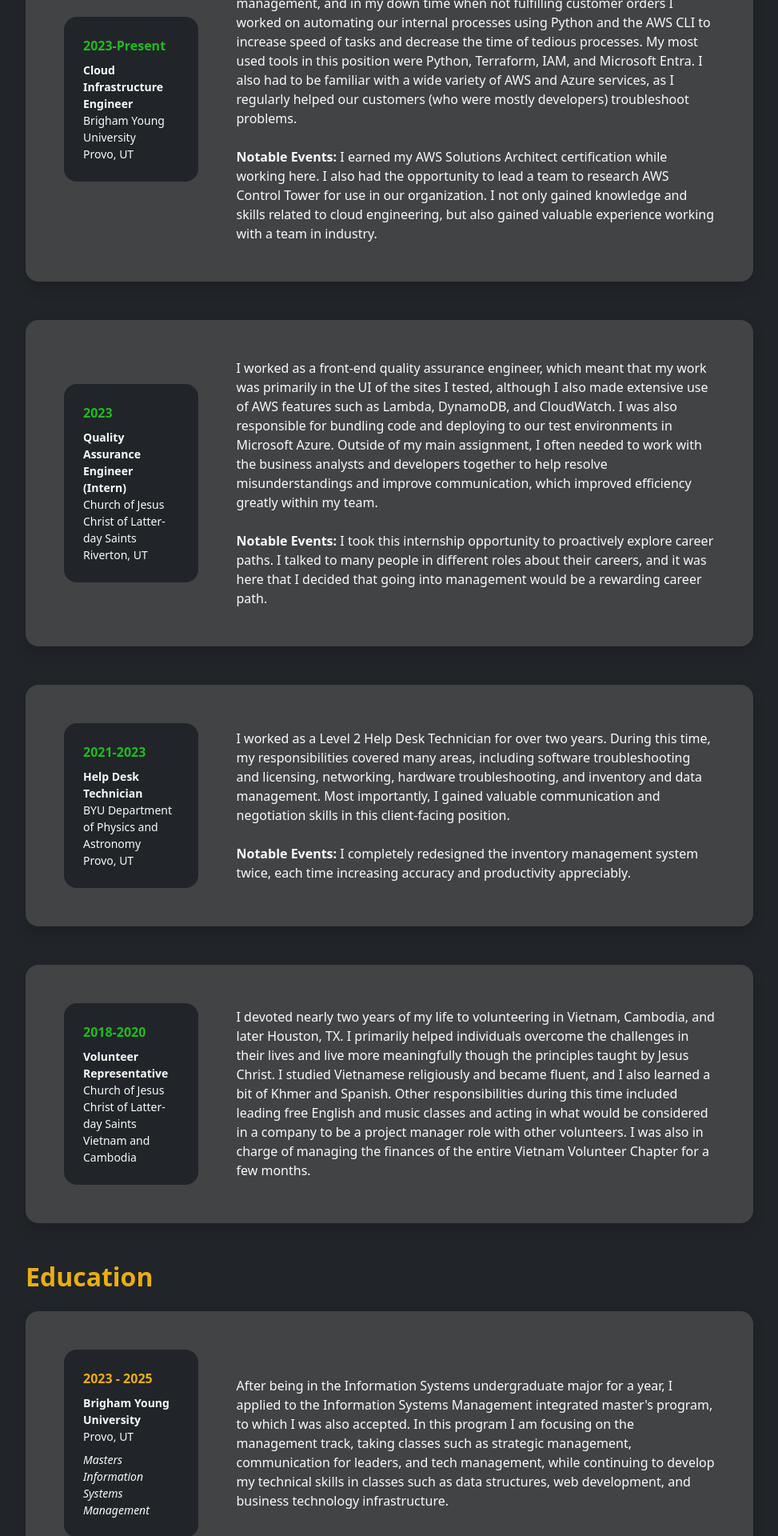
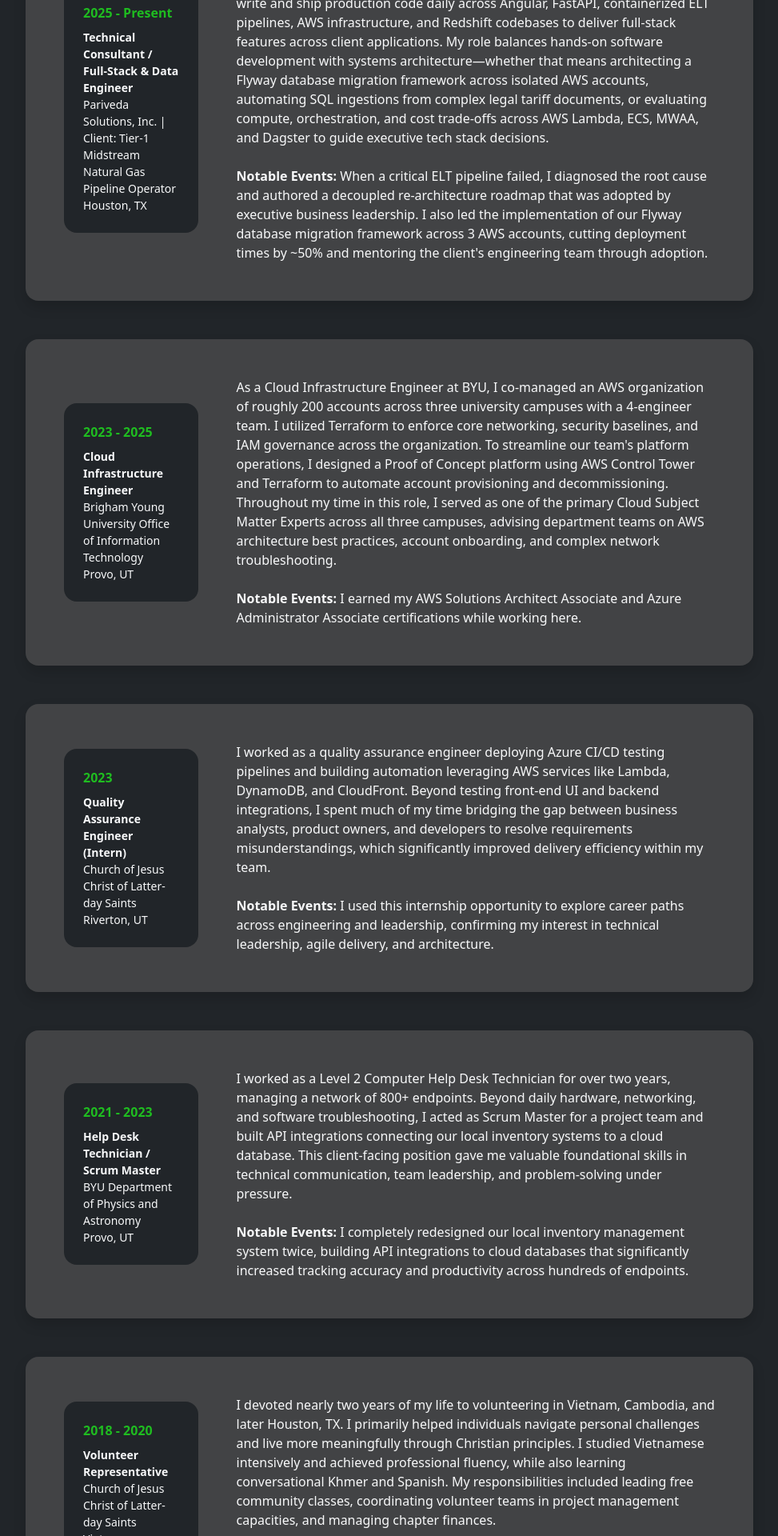
Before and after one commit to Jbird757/resume-site, a React (Vite) app: page /Resume in a window 1280 px wide. Shown: the part 380-2300 px from the top of the page at 80% size, without its empty margins (153-1126 px from the left). Built offline with nearby package versions, Linux system fonts and the light colour scheme.

Commit message:
updated jobs

```diff
--- a/src/components/ResumeContents.jsx
+++ b/src/components/ResumeContents.jsx
@@ -28,7 +28,7 @@ const Contents = () => {
                                             </div>
                                         </div>
                                         <div className="col-lg-9">
-                                            <div className="text-light">
+                                            <div className="text-light" style={{ whiteSpace: 'pre-line' }}>
                                                 {exp.description}
                                                 {exp.notableEvents && (
                                                     <>
--- a/src/data/resume.json
+++ b/src/data/resume.json
@@ -1,13 +1,22 @@
 {
   "experience": [
     {
+      "id": "pariveda-technical-consultant",
+      "period": "2025 - Present",
+      "role": "Technical Consultant / Full-Stack & Data Engineer",
+      "company": "Pariveda Solutions, Inc. | Client: Tier-1 Midstream Natural Gas Pipeline Operator",
+      "location": "Houston, TX",
+      "description": "I work as a Technical Consultant at Pariveda Solutions, embedded with a Tier-1 midstream natural gas pipeline operator in Houston. In my day-to-day work, I write and ship production code daily across Angular, FastAPI, containerized ELT pipelines, AWS infrastructure, and Redshift codebases to deliver full-stack features across client applications. My role balances hands-on software development with systems architecture—whether that means architecting a Flyway database migration framework across isolated AWS accounts, automating SQL ingestions from complex legal tariff documents, or evaluating compute, orchestration, and cost trade-offs across AWS Lambda, ECS, MWAA, and Dagster to guide executive tech stack decisions.",
+      "notableEvents": "When a critical ELT pipeline failed, I diagnosed the root cause and authored a decoupled re-architecture roadmap that was adopted by executive business leadership. I also led the implementation of our Flyway database migration framework across 3 AWS accounts, cutting deployment times by ~50% and mentoring the client's engineering team through adoption."
+    },
+    {
       "id": "byu-cloud-engineer",
-      "period": "2023-Present",
+      "period": "2023 - 2025",
       "role": "Cloud Infrastructure Engineer",
-      "company": "Brigham Young University",
+      "company": "Brigham Young University Office of Information Technology",
       "location": "Provo, UT",
-      "description": "As a cloud infrastructure engineer, I helped manage the networks and resources in AWS and Azure. I mostly worked on cloud account and user management, and in my down time when not fulfilling customer orders I worked on automating our internal processes using Python and the AWS CLI to increase speed of tasks and decrease the time of tedious processes. My most used tools in this position were Python, Terraform, IAM, and Microsoft Entra. I also had to be familiar with a wide variety of AWS and Azure services, as I regularly helped our customers (who were mostly developers) troubleshoot problems.",
-      "notableEvents": "I earned my AWS Solutions Architect certification while working here. I also had the opportunity to lead a team to research AWS Control Tower for use in our organization. I not only gained knowledge and skills related to cloud engineering, but also gained valuable experience working with a team in industry."
+      "description": "As a Cloud Infrastructure Engineer at BYU, I co-managed an AWS organization of roughly 200 accounts across three university campuses with a 4-engineer team. I utilized Terraform to enforce core networking, security baselines, and IAM governance across the organization. To streamline our team's platform operations, I designed a Proof of Concept platform using AWS Control Tower and Terraform to automate account provisioning and decommissioning. Throughout my time in this role, I served as one of the primary Cloud Subject Matter Experts across all three campuses, advising department teams on AWS architecture best practices, account onboarding, and complex network troubleshooting.",
+      "notableEvents": "I earned my AWS Solutions Architect Associate and Azure Administrator Associate certifications while working here."
     },
     {
       "id": "lds-qa-intern",
@@ -15,26 +24,26 @@
       "role": "Quality Assurance Engineer (Intern)",
       "company": "Church of Jesus Christ of Latter-day Saints",
       "location": "Riverton, UT",
-      "description": "I worked as a front-end quality assurance engineer, which meant that my work was primarily in the UI of the sites I tested, although I also made extensive use of AWS features such as Lambda, DynamoDB, and CloudWatch. I was also responsible for bundling code and deploying to our test environments in Microsoft Azure. Outside of my main assignment, I often needed to work with the business analysts and developers together to help resolve misunderstandings and improve communication, which improved efficiency greatly within my team.",
-      "notableEvents": "I took this internship opportunity to proactively explore career paths. I talked to many people in different roles about their careers, and it was here that I decided that going into management would be a rewarding career path."
+      "description": "I worked as a quality assurance engineer deploying Azure CI/CD testing pipelines and building automation leveraging AWS services like Lambda, DynamoDB, and CloudFront. Beyond testing front-end UI and backend integrations, I spent much of my time bridging the gap between business analysts, product owners, and developers to resolve requirements misunderstandings, which significantly improved delivery efficiency within my team.",
+      "notableEvents": "I used this internship opportunity to explore career paths across engineering and leadership, confirming my interest in technical leadership, agile delivery, and architecture."
     },
     {
       "id": "byu-helpdesk",
-      "period": "2021-2023",
-      "role": "Help Desk Technician",
+      "period": "2021 - 2023",
+      "role": "Help Desk Technician / Scrum Master",
       "company": "BYU Department of Physics and Astronomy",
       "location": "Provo, UT",
-      "description": "I worked as a Level 2 Help Desk Technician for over two years. During this time, my responsibilities covered many areas, including software troubleshooting and licensing, networking, hardware troubleshooting, and inventory and data management. Most importantly, I gained valuable communication and negotiation skills in this client-facing position.",
-      "notableEvents": "I completely redesigned the inventory management system twice, each time increasing accuracy and productivity appreciably."
+      "description": "I worked as a Level 2 Computer Help Desk Technician for over two years, managing a network of 800+ endpoints. Beyond daily hardware, networking, and software troubleshooting, I acted as Scrum Master for a project team and built API integrations connecting our local inventory systems to a cloud database. This client-facing position gave me valuable foundational skills in technical communication, team leadership, and problem-solving under pressure.",
+      "notableEvents": "I completely redesigned our local inventory management system twice, building API integrations to cloud databases that significantly increased tracking accuracy and productivity across hundreds of endpoints."
     },
     {
       "id": "volunteer-representative",
-      "period": "2018-2020",
+      "period": "2018 - 2020",
       "role": "Volunteer Representative",
       "company": "Church of Jesus Christ of Latter-day Saints",
-      "location": "Vietnam and Cambodia",
-      "description": "I devoted nearly two years of my life to volunteering in Vietnam, Cambodia, and later Houston, TX. I primarily helped individuals overcome the challenges in their lives and live more meaningfully though the principles taught by Jesus Christ. I studied Vietnamese religiously and became fluent, and I also learned a bit of Khmer and Spanish. Other responsibilities during this time included leading free English and music classes and acting in what would be considered in a company to be a project manager role with other volunteers. I was also in charge of managing the finances of the entire Vietnam Volunteer Chapter for a few months.",
-      "notableEvents": null
+      "location": "Vietnam, Cambodia, Houston, TX",
+      "description": "I devoted nearly two years of my life to volunteering in Vietnam, Cambodia, and later Houston, TX. I primarily helped individuals navigate personal challenges and live more meaningfully through Christian principles. I studied Vietnamese intensively and achieved professional fluency, while also learning conversational Khmer and Spanish. My responsibilities included leading free community classes, coordinating volunteer teams in project management capacities, and managing chapter finances.",
+      "notableEvents": "I managed the entire financial budget for the Vietnam Volunteer Chapter for several months and led training workshops to mentor new volunteer representatives."
     }
   ],
   "education": [
@@ -43,34 +52,34 @@
       "period": "2023 - 2025",
       "degree": "Masters",
       "field": "Information Systems Management",
-      "institution": "Brigham Young University",
+      "institution": "Brigham Young University | Marriott School of Business",
       "location": "Provo, UT",
-      "description": "After being in the Information Systems undergraduate major for a year, I applied to the Information Systems Management integrated master's program, to which I was also accepted. In this program I am focusing on the management track, taking classes such as strategic management, communication for leaders, and tech management, while continuing to develop my technical skills in classes such as data structures, web development, and business technology infrastructure."
+      "description": "Completed the integrated Master of Information Systems Management program at BYU's Marriott School of Business, graduating in May 2025. My studies focused on strategic management, leadership communication, and tech management, while advancing my engineering skills in data structures, web development, and cloud infrastructure."
     },
     {
       "id": "byu-bsis",
       "period": "2017 - 2025",
       "degree": "Bachelors",
-      "field": "Information Systems",
+      "field": "Information Systems (Minor in Computer Science)",
       "institution": "Brigham Young University",
       "location": "Provo, UT",
-      "description": "I started at BYU as a freshman in 2017 but took a break to volunteer in Southeast Asia (See above). I returned to school in 2021, and soon after was accepted into the Information Systems undergraduate program. I will graduate in 2025 and simultaneously earn a bachelor's and master's degree in IS. While at BYU, I participated in several clubs, including the Association for Information Systems (AIS), Association for Computational Mathematics (ACM) and the Aviation club."
+      "description": "Graduated concurrently with my master's degree in May 2025, earning a Bachelor of Science in Information Systems alongside a minor in Computer Science. While at BYU, I participated in several student organizations, including the Association for Information Systems (AIS), Association for Computing Machinery (ACM), and the Aviation Club."
     }
   ],
   "skills": [
-    "Project Management",
-    "Data Analytics",
-    "Software Development",
-    "Network Security",
-    "Communication and Negotiation",
-    "Creative Problem Solving"
+    "Full-Stack Software Development",
+    "Cloud Architecture & Governance (AWS/Azure)",
+    "Data Engineering & Pipeline Automation",
+    "Infrastructure as Code (Terraform)",
+    "Technical Leadership & Agile (PSM I)",
+    "Cross-Functional Communication & Negotiation"
   ],
   "languagesAndTech": [
-    "HTML/CSS",
-    "Python",
-    "React",
-    "C++",
-    "SQL",
-    "And more..."
+    "Python (FastAPI, SQLAlchemy)",
+    "TypeScript/JavaScript (Angular, React)",
+    "SQL (Flyway, Redshift, PostgreSQL)",
+    "AWS (Lambda, ECS, Control Tower, MWAA)",
+    "Terraform & Docker",
+    "Azure & CI/CD Pipelines"
   ]
 }
```
